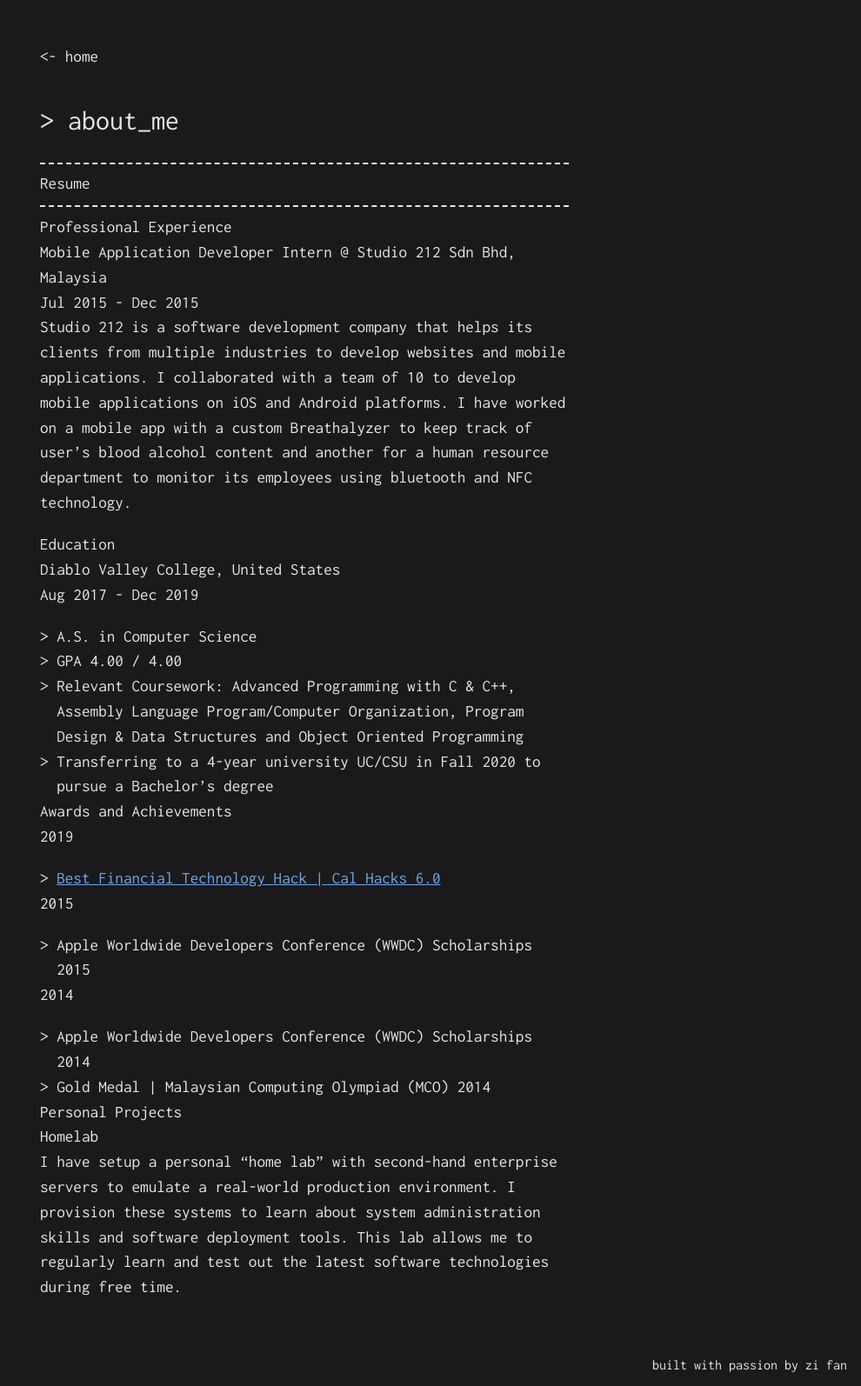
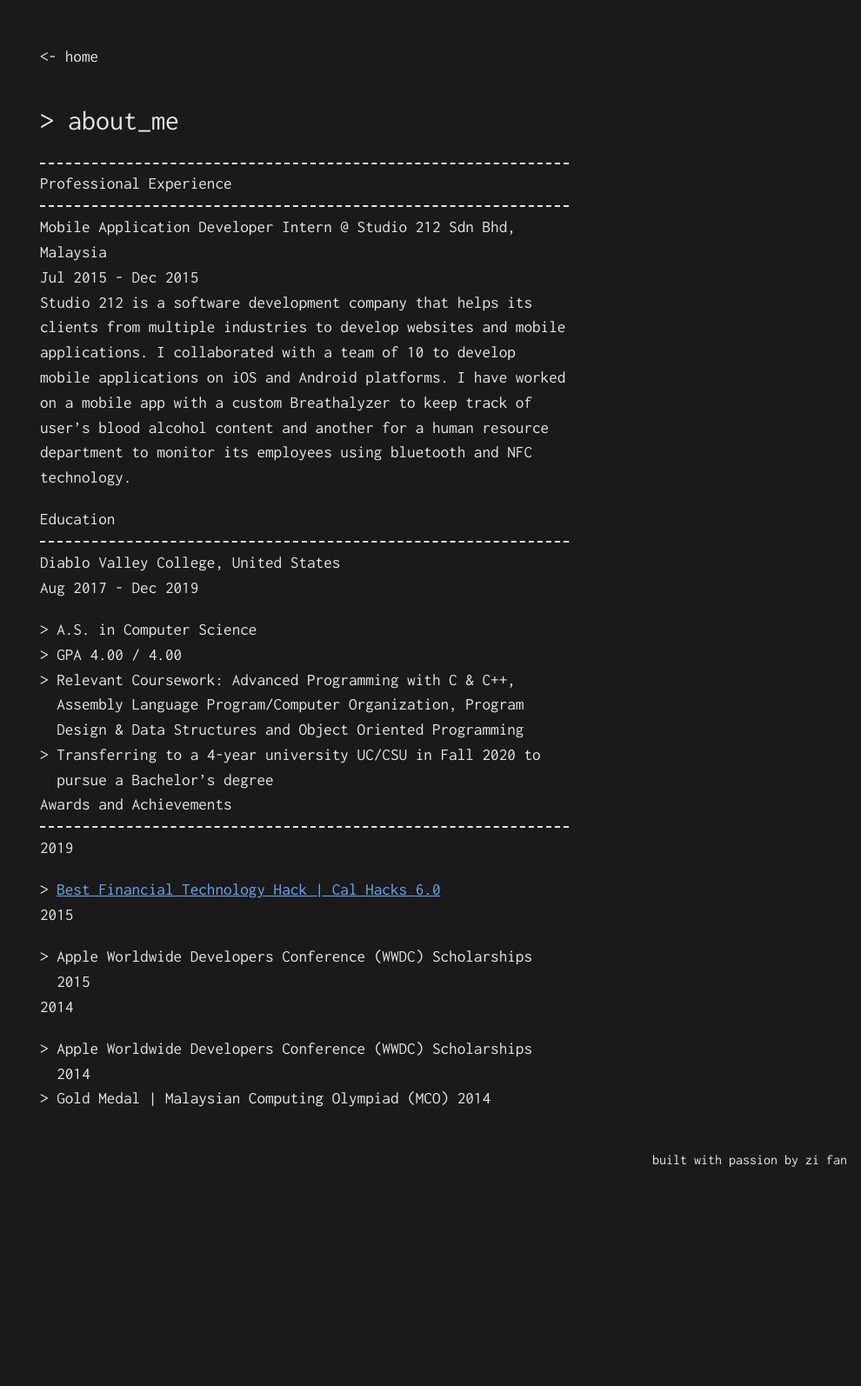
Before and after one commit to abcSup/abcsup.github.io, a Jekyll site: the page built from pages/about.md, in a window 1280 px wide. Shown: the whole page at 87% size, without its empty margins (290-1280 px from the left). Built offline with Jekyll 4.4.1, drawn with Linux system fonts in a browser that asks for light colours; after the commit the page ends 1358 px from its top, so only the background shows below that.

Commit message:
Edit About Me page

```diff
--- a/pages/about.md
+++ b/pages/about.md
@@ -4,9 +4,8 @@ title: about_me
 permalink: /about/
 ---
 
-## Resume
----------
 ### Professional Experience
+---------------------------
 #### Mobile Application Developer Intern @ Studio 212 Sdn Bhd, Malaysia
 Jul 2015 - Dec 2015
 Studio 212 is a software development company that helps its clients from multiple industries to
@@ -16,6 +15,7 @@ Breathalyzer to keep track of user’s blood alcohol content and another for a h
 department to monitor its employees using bluetooth and NFC technology.
 
 ### Education
+-------------
 #### Diablo Valley College, United States
 Aug 2017 - Dec 2019
 * A.S. in Computer Science
@@ -26,7 +26,7 @@ Oriented Programming
 * Transferring to a 4-year university UC/CSU in Fall 2020 to pursue a Bachelor’s degree
 
 ### Awards and Achievements
-
+---------------------------
 2019
 * [**Best Financial Technology Hack** \| Cal Hacks 6.0](https://devpost.com/software/performanceplus-okzb86)
 
@@ -36,11 +36,3 @@ Oriented Programming
 2014
 * **Apple Worldwide Developers Conference (WWDC) Scholarships 2014**
 * **Gold Medal** \| Malaysian Computing Olympiad (MCO) 2014
-
-### Personal Projects
-
-#### Homelab
-I have setup a personal “home lab” with second-hand enterprise servers to emulate a
-real-world production environment. I provision these systems to learn about system
-administration skills and software deployment tools. This lab allows me to regularly learn and
-test out the latest software technologies during free time.
```
